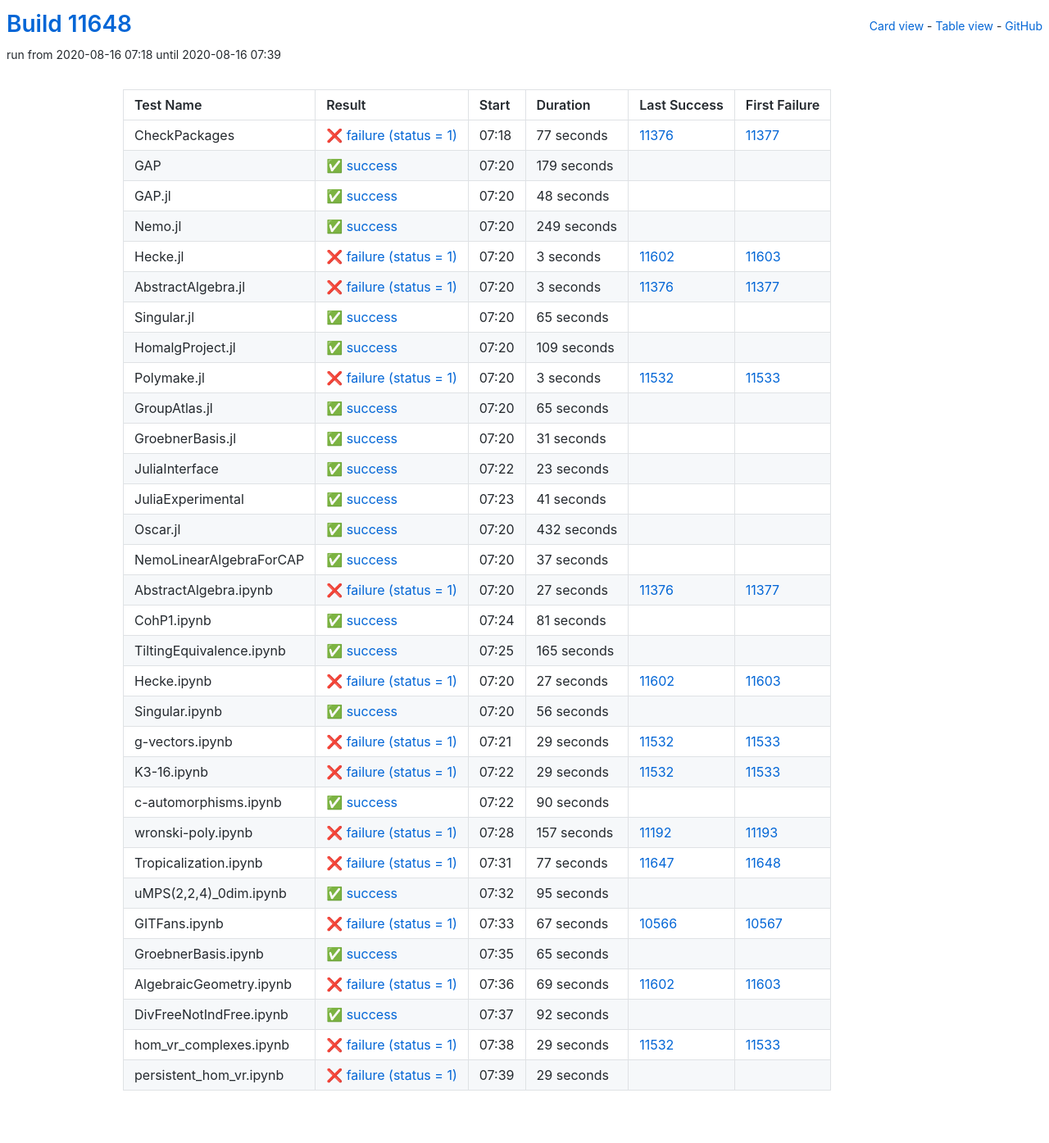
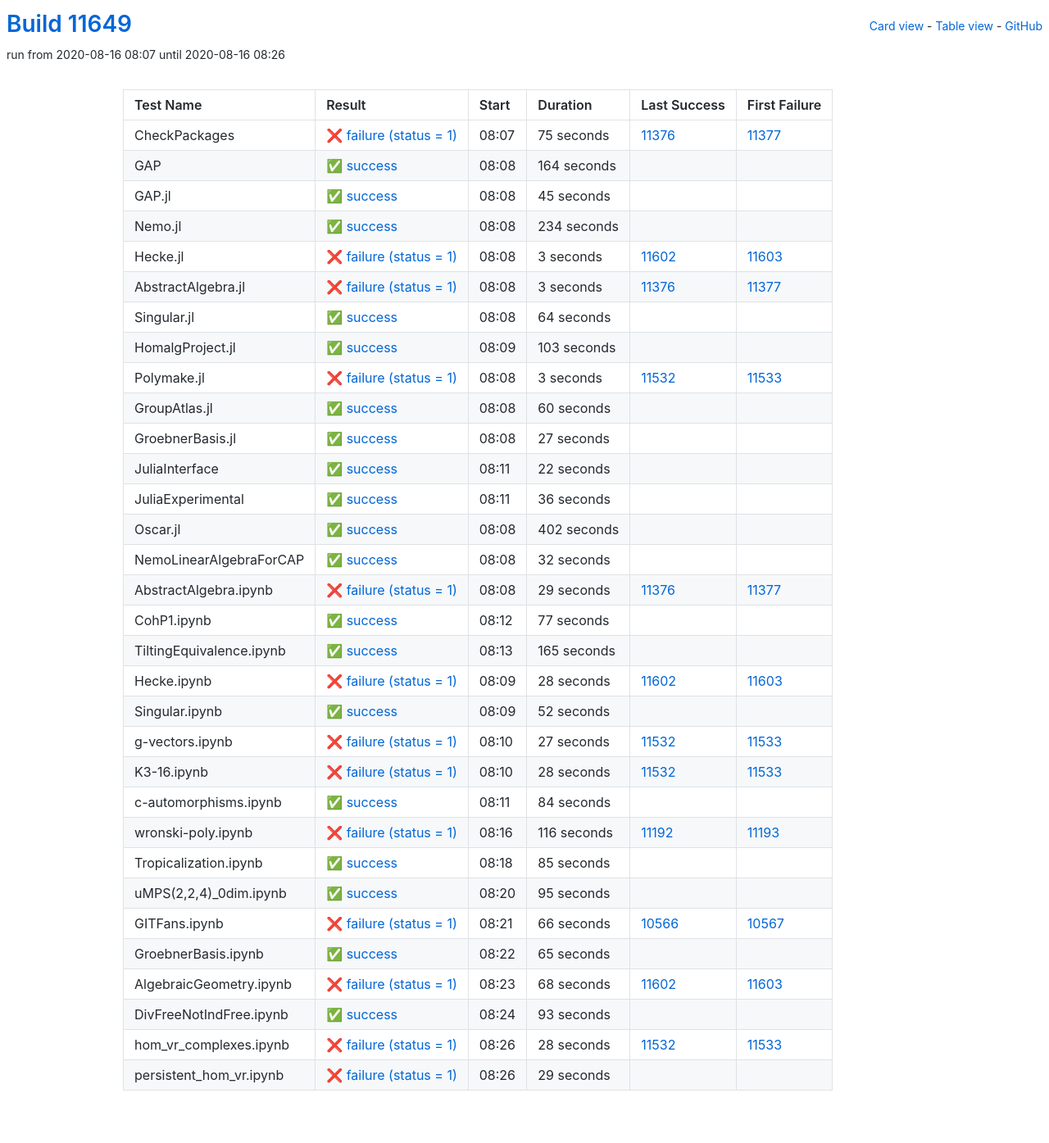
Before and after one commit to oscar-system/oscar-ci-status, a Jekyll site: the page built from table.html, in a window 1280 px wide. Shown: the whole page at 82% size. Built offline with Jekyll 4.4.1, drawn with Linux system fonts in a browser that asks for light colours.

Commit message:
Build #11649

```diff
--- a/_data/ci.yml
+++ b/_data/ci.yml
@@ -1,6 +1,6 @@
 ---
-build: 11648
-build_url: https://oscarci.mathematik.uni-kl.de/job/oscar/11648/
+build: 11649
+build_url: https://oscarci.mathematik.uni-kl.de/job/oscar/11649/
 job: oscar
 organization: oscar-system
 repo: oscar-ci-status
@@ -8,56 +8,56 @@
 tests:
 - name: CheckPackages
   id: checkpackages
-  log: https://oscarci.mathematik.uni-kl.de/job/oscar/11648/artifact/logs/build-11648/CheckPackages.log
-  start: 2020-08-16 07:18
+  log: https://oscarci.mathematik.uni-kl.de/job/oscar/11649/artifact/logs/build-11649/CheckPackages.log
+  start: 2020-08-16 08:07
   success: false
   exitcode: 1
   status: failure
-  duration: 77
+  duration: 75
   last_success: 11376
   last_success_url: https://oscarci.mathematik.uni-kl.de/job/oscar/11376/
   first_failure: 11377
   first_failure_url: https://oscarci.mathematik.uni-kl.de/job/oscar/11377/
 - name: GAP
   id: gap
-  log: https://oscarci.mathematik.uni-kl.de/job/oscar/11648/artifact/logs/build-11648/GAP.log
-  start: 2020-08-16 07:20
+  log: https://oscarci.mathematik.uni-kl.de/job/oscar/11649/artifact/logs/build-11649/GAP.log
+  start: 2020-08-16 08:08
   success: true
   exitcode: 0
   status: success
-  duration: 179
+  duration: 164
   last_success: false
   last_success_url:
   first_failure: false
   first_failure_url:
 - name: GAP.jl
   id: gap-jl
-  log: https://oscarci.mathematik.uni-kl.de/job/oscar/11648/artifact/logs/build-11648/GAP.jl.log
-  start: 2020-08-16 07:20
+  log: https://oscarci.mathematik.uni-kl.de/job/oscar/11649/artifact/logs/build-11649/GAP.jl.log
+  start: 2020-08-16 08:08
   success: true
   exitcode: 0
   status: success
-  duration: 48
+  duration: 45
   last_success: false
   last_success_url:
   first_failure: false
   first_failure_url:
 - name: Nemo.jl
   id: nemo-jl
-  log: https://oscarci.mathematik.uni-kl.de/job/oscar/11648/artifact/logs/build-11648/Nemo.jl.log
-  start: 2020-08-16 07:20
+  log: https://oscarci.mathematik.uni-kl.de/job/oscar/11649/artifact/logs/build-11649/Nemo.jl.log
+  start: 2020-08-16 08:08
   success: true
   exitcode: 0
   status: success
-  duration: 249
+  duration: 234
   last_success: false
   last_success_url:
   first_failure: false
   first_failure_url:
 - name: Hecke.jl
   id: hecke-jl
-  log: https://oscarci.mathematik.uni-kl.de/job/oscar/11648/artifact/logs/build-11648/Hecke.jl.log
-  start: 2020-08-16 07:20
+  log: https://oscarci.mathematik.uni-kl.de/job/oscar/11649/artifact/logs/build-11649/Hecke.jl.log
+  start: 2020-08-16 08:08
   success: false
   exitcode: 1
   status: failure
@@ -68,8 +68,8 @@
   first_failure_url: https://oscarci.mathematik.uni-kl.de/job/oscar/11603/
 - name: AbstractAlgebra.jl
   id: abstractalgebra-jl
-  log: https://oscarci.mathematik.uni-kl.de/job/oscar/11648/artifact/logs/build-11648/AbstractAlgebra.jl.log
-  start: 2020-08-16 07:20
+  log: https://oscarci.mathematik.uni-kl.de/job/oscar/11649/artifact/logs/build-11649/AbstractAlgebra.jl.log
+  start: 2020-08-16 08:08
   success: false
   exitcode: 1
   status: failure
@@ -80,32 +80,32 @@
   first_failure_url: https://oscarci.mathematik.uni-kl.de/job/oscar/11377/
 - name: Singular.jl
   id: singular-jl
-  log: https://oscarci.mathematik.uni-kl.de/job/oscar/11648/artifact/logs/build-11648/Singular.jl.log
-  start: 2020-08-16 07:20
+  log: https://oscarci.mathematik.uni-kl.de/job/oscar/11649/artifact/logs/build-11649/Singular.jl.log
+  start: 2020-08-16 08:08
   success: true
   exitcode: 0
   status: success
-  duration: 65
+  duration: 64
   last_success: false
   last_success_url:
   first_failure: false
   first_failure_url:
 - name: HomalgProject.jl
   id: homalgproject-jl
-  log: https://oscarci.mathematik.uni-kl.de/job/oscar/11648/artifact/logs/build-11648/HomalgProject.jl.log
-  start: 2020-08-16 07:20
+  log: https://oscarci.mathematik.uni-kl.de/job/oscar/11649/artifact/logs/build-11649/HomalgProject.jl.log
+  start: 2020-08-16 08:09
   success: true
   exitcode: 0
   status: success
-  duration: 109
+  duration: 103
   last_success: false
   last_success_url:
   first_failure: false
   first_failure_url:
 - name: Polymake.jl
   id: polymake-jl
-  log: https://oscarci.mathematik.uni-kl.de/job/oscar/11648/artifact/logs/build-11648/Polymake.jl.log
-  start: 2020-08-16 07:20
+  log: https://oscarci.mathematik.uni-kl.de/job/oscar/11649/artifact/logs/build-11649/Polymake.jl.log
+  start: 2020-08-16 08:08
   success: false
   exitcode: 1
   status: failure
@@ -116,104 +116,104 @@
   first_failure_url: https://oscarci.mathematik.uni-kl.de/job/oscar/11533/
 - name: GroupAtlas.jl
   id: groupatlas-jl
-  log: https://oscarci.mathematik.uni-kl.de/job/oscar/11648/artifact/logs/build-11648/GroupAtlas.jl.log
-  start: 2020-08-16 07:20
+  log: https://oscarci.mathematik.uni-kl.de/job/oscar/11649/artifact/logs/build-11649/GroupAtlas.jl.log
+  start: 2020-08-16 08:08
   success: true
   exitcode: 0
   status: success
-  duration: 65
+  duration: 60
   last_success: false
   last_success_url:
   first_failure: false
   first_failure_url:
 - name: GroebnerBasis.jl
   id: groebnerbasis-jl
-  log: https://oscarci.mathematik.uni-kl.de/job/oscar/11648/artifact/logs/build-11648/GroebnerBasis.jl.log
-  start: 2020-08-16 07:20
+  log: https://oscarci.mathematik.uni-kl.de/job/oscar/11649/artifact/logs/build-11649/GroebnerBasis.jl.log
+  start: 2020-08-16 08:08
   success: true
   exitcode: 0
   status: success
-  duration: 31
+  duration: 27
   last_success: false
   last_success_url:
   first_failure: false
   first_failure_url:
 - name: JuliaInterface
   id: juliainterface
-  log: https://oscarci.mathematik.uni-kl.de/job/oscar/11648/artifact/logs/build-11648/JuliaInterface.log
-  start: 2020-08-16 07:22
+  log: https://oscarci.mathematik.uni-kl.de/job/oscar/11649/artifact/logs/build-11649/JuliaInterface.log
+  start: 2020-08-16 08:11
   success: true
   exitcode: 0
   status: success
-  duration: 23
+  duration: 22
   last_success: false
   last_success_url:
   first_failure: false
   first_failure_url:
 - name: JuliaExperimental
   id: juliaexperimental
-  log: https://oscarci.mathematik.uni-kl.de/job/oscar/11648/artifact/logs/build-11648/JuliaExperimental.log
-  start: 2020-08-16 07:23
+  log: https://oscarci.mathematik.uni-kl.de/job/oscar/11649/artifact/logs/build-11649/JuliaExperimental.log
+  start: 2020-08-16 08:11
   success: true
   exitcode: 0
   status: success
-  duration: 41
+  duration: 36
   last_success: false
   last_success_url:
   first_failure: false
   first_failure_url:
 - name: Oscar.jl
   id: oscar-jl
-  log: https://oscarci.mathematik.uni-kl.de/job/oscar/11648/artifact/logs/build-11648/Oscar.jl.log
-  start: 2020-08-16 07:20
+  log: https://oscarci.mathematik.uni-kl.de/job/oscar/11649/artifact/logs/build-11649/Oscar.jl.log
+  start: 2020-08-16 08:08
   success: true
   exitcode: 0
   status: success
-  duration: 432
+  duration: 402
   last_success: false
   last_success_url:
   first_failure: false
   first_failure_url:
 - name: NemoLinearAlgebraForCAP
   id: nemolinearalgebraforcap
-  log: https://oscarci.mathematik.uni-kl.de/job/oscar/11648/artifact/logs/build-11648/NemoLinearAlgebraForCAP.log
-  start: 2020-08-16 07:20
+  log: https://oscarci.mathematik.uni-kl.de/job/oscar/11649/artifact/logs/build-11649/NemoLinearAlgebraForCAP.log
+  start: 2020-08-16 08:08
   success: true
   exitcode: 0
   status: success
-  duration: 37
+  duration: 32
   last_success: false
   last_success_url:
   first_failure: false
   first_failure_url:
 - name: AbstractAlgebra.ipynb
   id: abstractalgebra-ipynb
-  log: https://oscarci.mathematik.uni-kl.de/job/oscar/11648/artifact/logs/build-11648/AbstractAlgebra.ipynb.log
-  start: 2020-08-16 07:20
+  log: https://oscarci.mathematik.uni-kl.de/job/oscar/11649/artifact/logs/build-11649/AbstractAlgebra.ipynb.log
+  start: 2020-08-16 08:08
   success: false
   exitcode: 1
   status: failure
-  duration: 27
+  duration: 29
   last_success: 11376
   last_success_url: https://oscarci.mathematik.uni-kl.de/job/oscar/11376/
   first_failure: 11377
   first_failure_url: https://oscarci.mathematik.uni-kl.de/job/oscar/11377/
 - name: CohP1.ipynb
   id: cohp1-ipynb
-  log: https://oscarci.mathematik.uni-kl.de/job/oscar/11648/artifact/logs/build-11648/CohP1.ipynb.log
-  start: 2020-08-16 07:24
+  log: https://oscarci.mathematik.uni-kl.de/job/oscar/11649/artifact/logs/build-11649/CohP1.ipynb.log
+  start: 2020-08-16 08:12
   success: true
   exitcode: 0
   status: success
-  duration: 81
+  duration: 77
   last_success: false
   last_success_url:
   first_failure: false
   first_failure_url:
 - name: TiltingEquivalence.ipynb
   id: tiltingequivalence-ipynb
-  log: https://oscarci.mathematik.uni-kl.de/job/oscar/11648/artifact/logs/build-11648/TiltingEquivalence.ipynb.log
-  start: 2020-08-16 07:25
+  log: https://oscarci.mathematik.uni-kl.de/job/oscar/11649/artifact/logs/build-11649/TiltingEquivalence.ipynb.log
+  start: 2020-08-16 08:13
   success: true
   exitcode: 0
   status: success
@@ -224,92 +224,92 @@
   first_failure_url:
 - name: Hecke.ipynb
   id: hecke-ipynb
-  log: https://oscarci.mathematik.uni-kl.de/job/oscar/11648/artifact/logs/build-11648/Hecke.ipynb.log
-  start: 2020-08-16 07:20
+  log: https://oscarci.mathematik.uni-kl.de/job/oscar/11649/artifact/logs/build-11649/Hecke.ipynb.log
+  start: 2020-08-16 08:09
   success: false
   exitcode: 1
   status: failure
-  duration: 27
+  duration: 28
   last_success: 11602
   last_success_url: https://oscarci.mathematik.uni-kl.de/job/oscar/11602/
   first_failure: 11603
   first_failure_url: https://oscarci.mathematik.uni-kl.de/job/oscar/11603/
 - name: Singular.ipynb
   id: singular-ipynb
-  log: https://oscarci.mathematik.uni-kl.de/job/oscar/11648/artifact/logs/build-11648/Singular.ipynb.log
-  start: 2020-08-16 07:20
+  log: https://oscarci.mathematik.uni-kl.de/job/oscar/11649/artifact/logs/build-11649/Singular.ipynb.log
+  start: 2020-08-16 08:09
   success: true
   exitcode: 0
   status: success
-  duration: 56
+  duration: 52
   last_success: false
   last_success_url:
   first_failure: false
   first_failure_url:
 - name: g-vectors.ipynb
   id: g-vectors-ipynb
-  log: https://oscarci.mathematik.uni-kl.de/job/oscar/11648/artifact/logs/build-11648/g-vectors.ipynb.log
-  start: 2020-08-16 07:21
+  log: https://oscarci.mathematik.uni-kl.de/job/oscar/11649/artifact/logs/build-11649/g-vectors.ipynb.log
+  start: 2020-08-16 08:10
   success: false
   exitcode: 1
   status: failure
-  duration: 29
+  duration: 27
   last_success: 11532
   last_success_url: https://oscarci.mathematik.uni-kl.de/job/oscar/11532/
   first_failure: 11533
   first_failure_url: https://oscarci.mathematik.uni-kl.de/job/oscar/11533/
 - name: K3-16.ipynb
   id: k3-16-ipynb
-  log: https://oscarci.mathematik.uni-kl.de/job/oscar/11648/artifact/logs/build-11648/K3-16.ipynb.log
-  start: 2020-08-16 07:22
+  log: https://oscarci.mathematik.uni-kl.de/job/oscar/11649/artifact/logs/build-11649/K3-16.ipynb.log
+  start: 2020-08-16 08:10
   success: false
   exitcode: 1
   status: failure
-  duration: 29
+  duration: 28
   last_success: 11532
   last_success_url: https://oscarci.mathematik.uni-kl.de/job/oscar/11532/
   first_failure: 11533
   first_failure_url: https://oscarci.mathematik.uni-kl.de/job/oscar/11533/
 - name: c-automorphisms.ipynb
   id: c-automorphisms-ipynb
-  log: https://oscarci.mathematik.uni-kl.de/job/oscar/11648/artifact/logs/build-11648/c-automorphisms.ipynb.log
-  start: 2020-08-16 07:22
+  log: https://oscarci.mathematik.uni-kl.de/job/oscar/11649/artifact/logs/build-11649/c-automorphisms.ipynb.log
+  start: 2020-08-16 08:11
   success: true
   exitcode: 0
   status: success
-  duration: 90
+  duration: 84
   last_success: false
   last_success_url:
   first_failure: false
   first_failure_url:
 - name: wronski-poly.ipynb
   id: wronski-poly-ipynb
-  log: https://oscarci.mathematik.uni-kl.de/job/oscar/11648/artifact/logs/build-11648/wronski-poly.ipynb.log
-  start: 2020-08-16 07:28
+  log: https://oscarci.mathematik.uni-kl.de/job/oscar/11649/artifact/logs/build-11649/wronski-poly.ipynb.log
+  start: 2020-08-16 08:16
   success: false
   exitcode: 1
   status: failure
-  duration: 157
+  duration: 116
   last_success: 11192
   last_success_url: https://oscarci.mathematik.uni-kl.de/job/oscar/11192/
   first_failure: 11193
   first_failure_url: https://oscarci.mathematik.uni-kl.de/job/oscar/11193/
 - name: Tropicalization.ipynb
   id: tropicalization-ipynb
-  log: https://oscarci.mathematik.uni-kl.de/job/oscar/11648/artifact/logs/build-11648/Tropicalization.ipynb.log
-  start: 2020-08-16 07:31
-  success: false
-  exitcode: 1
-  status: failure
-  duration: 77
-  last_success: 11647
-  last_success_url: https://oscarci.mathematik.uni-kl.de/job/oscar/11647/
-  first_failure: 11648
-  first_failure_url: https://oscarci.mathematik.uni-kl.de/job/oscar/11648/
+  log: https://oscarci.mathematik.uni-kl.de/job/oscar/11649/artifact/logs/build-11649/Tropicalization.ipynb.log
+  start: 2020-08-16 08:18
+  success: true
+  exitcode: 0
+  status: success
+  duration: 85
+  last_success: false
+  last_success_url:
+  first_failure: false
+  first_failure_url:
 - name: uMPS(2,2,4)_0dim.ipynb
   id: umps-2-2-4-0dim-ipynb
-  log: https://oscarci.mathematik.uni-kl.de/job/oscar/11648/artifact/logs/build-11648/uMPS-2-2-4-_0dim.ipynb.log
-  start: 2020-08-16 07:32
+  log: https://oscarci.mathematik.uni-kl.de/job/oscar/11649/artifact/logs/build-11649/uMPS-2-2-4-_0dim.ipynb.log
+  start: 2020-08-16 08:20
   success: true
   exitcode: 0
   status: success
@@ -320,20 +320,20 @@
   first_failure_url:
 - name: GITFans.ipynb
   id: gitfans-ipynb
-  log: https://oscarci.mathematik.uni-kl.de/job/oscar/11648/artifact/logs/build-11648/GITFans.ipynb.log
-  start: 2020-08-16 07:33
+  log: https://oscarci.mathematik.uni-kl.de/job/oscar/11649/artifact/logs/build-11649/GITFans.ipynb.log
+  start: 2020-08-16 08:21
   success: false
   exitcode: 1
   status: failure
-  duration: 67
+  duration: 66
   last_success: 10566
   last_success_url: https://oscarci.mathematik.uni-kl.de/job/oscar/10566/
   first_failure: 10567
   first_failure_url: https://oscarci.mathematik.uni-kl.de/job/oscar/10567/
 - name: GroebnerBasis.ipynb
   id: groebnerbasis-ipynb
-  log: https://oscarci.mathematik.uni-kl.de/job/oscar/11648/artifact/logs/build-11648/GroebnerBasis.ipynb.log
-  start: 2020-08-16 07:35
+  log: https://oscarci.mathematik.uni-kl.de/job/oscar/11649/artifact/logs/build-11649/GroebnerBasis.ipynb.log
+  start: 2020-08-16 08:22
   success: true
   exitcode: 0
   status: success
@@ -344,44 +344,44 @@
   first_failure_url:
 - name: AlgebraicGeometry.ipynb
   id: algebraicgeometry-ipynb
-  log: https://oscarci.mathematik.uni-kl.de/job/oscar/11648/artifact/logs/build-11648/AlgebraicGeometry.ipynb.log
-  start: 2020-08-16 07:36
+  log: https://oscarci.mathematik.uni-kl.de/job/oscar/11649/artifact/logs/build-11649/AlgebraicGeometry.ipynb.log
+  start: 2020-08-16 08:23
   success: false
   exitcode: 1
   status: failure
-  duration: 69
+  duration: 68
   last_success: 11602
   last_success_url: https://oscarci.mathematik.uni-kl.de/job/oscar/11602/
   first_failure: 11603
   first_failure_url: https://oscarci.mathematik.uni-kl.de/job/oscar/11603/
 - name: DivFreeNotIndFree.ipynb
   id: divfreenotindfree-ipynb
-  log: https://oscarci.mathematik.uni-kl.de/job/oscar/11648/artifact/logs/build-11648/DivFreeNotIndFree.ipynb.log
-  start: 2020-08-16 07:37
+  log: https://oscarci.mathematik.uni-kl.de/job/oscar/11649/artifact/logs/build-11649/DivFreeNotIndFree.ipynb.log
+  start: 2020-08-16 08:24
   success: true
   exitcode: 0
   status: success
-  duration: 92
+  duration: 93
   last_success: false
   last_success_url:
   first_failure: false
   first_failure_url:
 - name: hom_vr_complexes.ipynb
   id: hom-vr-complexes-ipynb
-  log: https://oscarci.mathematik.uni-kl.de/job/oscar/11648/artifact/logs/build-11648/hom_vr_complexes.ipynb.log
-  start: 2020-08-16 07:38
+  log: https://oscarci.mathematik.uni-kl.de/job/oscar/11649/artifact/logs/build-11649/hom_vr_complexes.ipynb.log
+  start: 2020-08-16 08:26
   success: false
   exitcode: 1
   status: failure
-  duration: 29
+  duration: 28
   last_success: 11532
   last_success_url: https://oscarci.mathematik.uni-kl.de/job/oscar/11532/
   first_failure: 11533
   first_failure_url: https://oscarci.mathematik.uni-kl.de/job/oscar/11533/
 - name: persistent_hom_vr.ipynb
   id: persistent-hom-vr-ipynb
-  log: https://oscarci.mathematik.uni-kl.de/job/oscar/11648/artifact/logs/build-11648/persistent_hom_vr.ipynb.log
-  start: 2020-08-16 07:39
+  log: https://oscarci.mathematik.uni-kl.de/job/oscar/11649/artifact/logs/build-11649/persistent_hom_vr.ipynb.log
+  start: 2020-08-16 08:26
   success: false
   exitcode: 1
   status: failure
```
Also changed, not shown: README.md.
